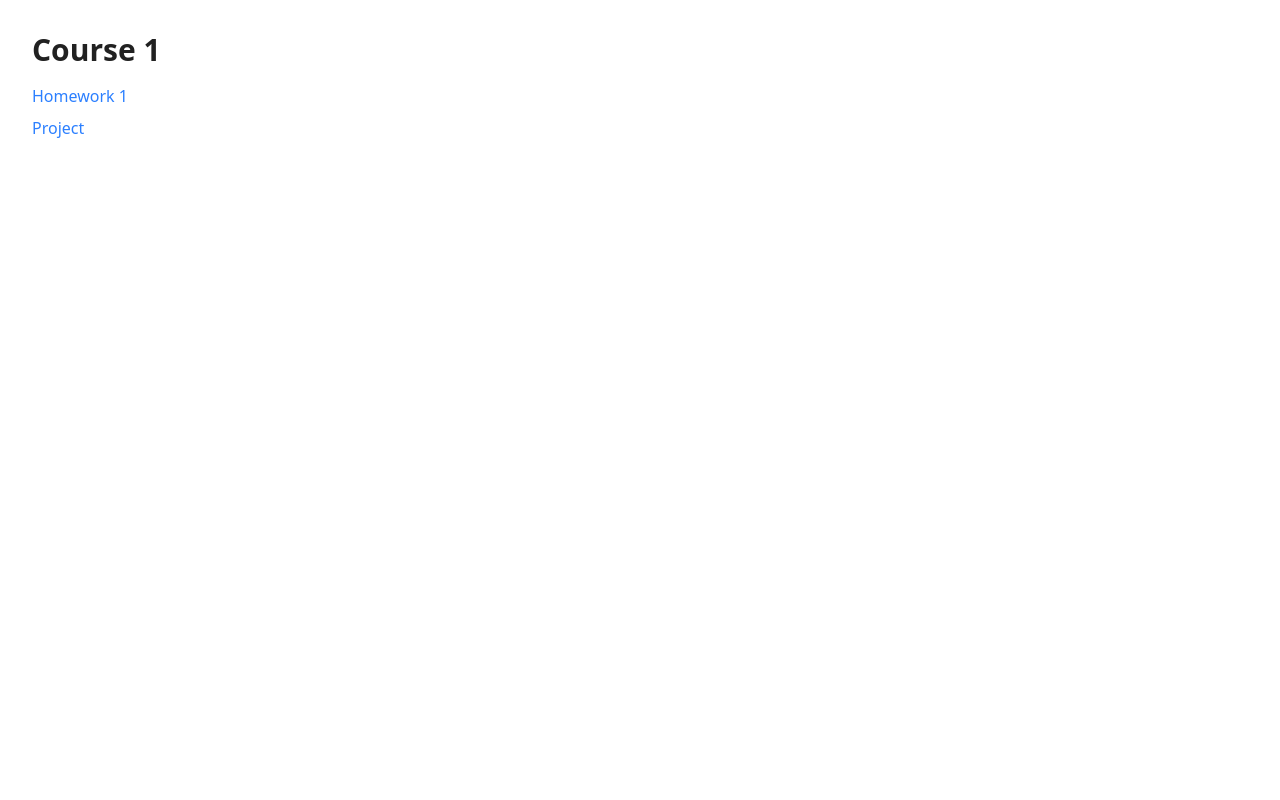
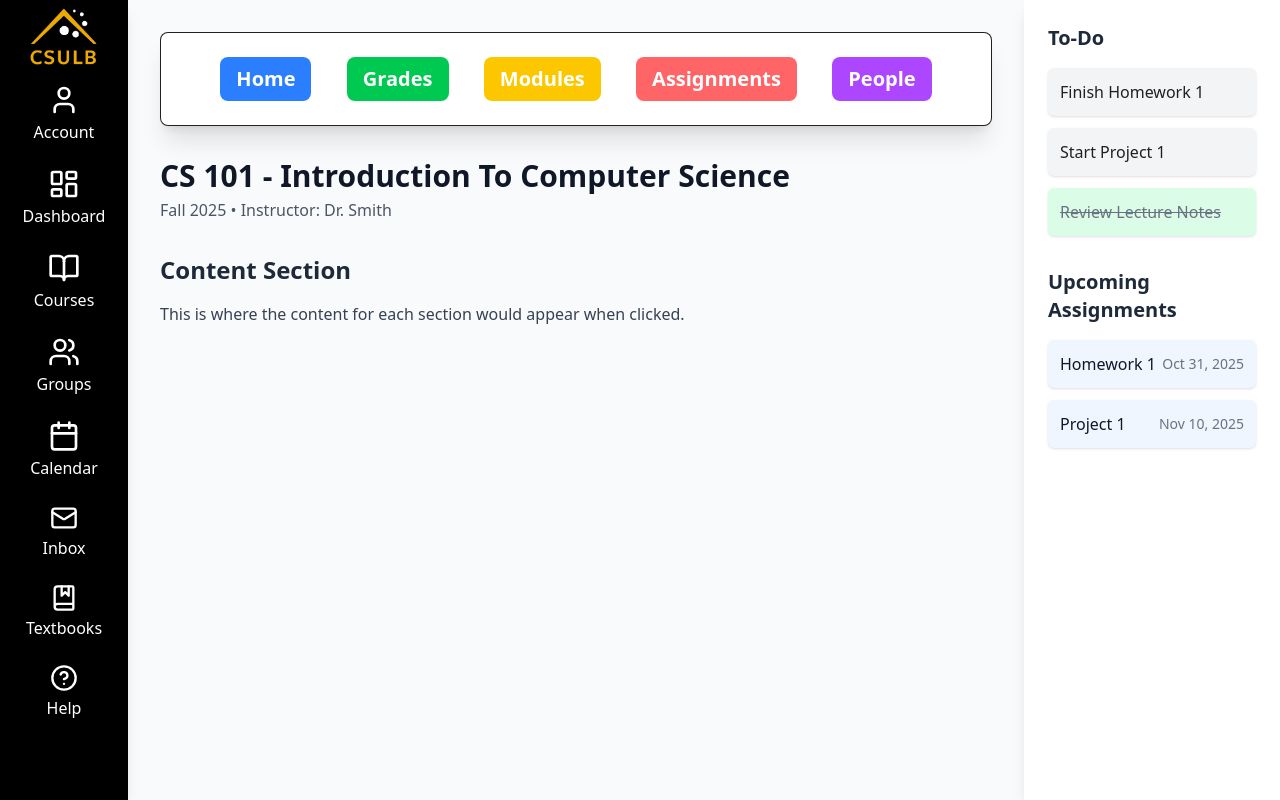
Before and after one commit to lnguyen14123/448-canvas, a React (Vite) app: page /course/1 in a window 1280 px wide. Built offline with nearby package versions, Linux system fonts and the light colour scheme.

Commit message:
added course page

```diff
--- a/src/components/Sidebar.jsx
+++ b/src/components/Sidebar.jsx
@@ -18,50 +18,52 @@ import logo from "../assets/logo.png"
 
 export default function Sidebar() {
   return (
-    <aside className="w-20 bg-black text-white flex flex-col items-center py-6 space-y-6 shadow-lg">
+    <aside className="w-[10vw] bg-black text-white flex flex-col items-center space-y-6 shadow-lg">
       {/* App Icon / Logo */}
       {/* Logo */}
-      <div className="mb-4">
-        <img
-          src={logo}
-          alt="Logo"
-          className="w-10 h-10 object-contain rounded"
-        />
-      </div>
+<div className="mb-2">
+  <Link to="/" className="flex items-center justify-center">
+    <img
+      src={logo}
+      alt="Logo"
+      className="w-[6vw] object-contain rounded hover:opacity-80 transition-opacity duration-200"
+    />
+  </Link>
+</div>
 
       {/* Nav Links */}
-      <nav className="flex flex-col items-center space-y-6 text-sm">
+      <nav className="flex flex-col items-center space-y-6 text-md">
         <Link to="/account" className="flex flex-col items-center hover:text-blue-400">
-          <User className="w-5 h-5 mb-1" />
-          <span className="text-xs">Account</span>
+          <User className="w-8 h-8 mb-1" />
+          <span className="">Account</span>
         </Link>
 
-        <Link to="/dashboard" className="flex flex-col items-center hover:text-blue-400">
-          <LayoutDashboard className="w-5 h-5 mb-1" />
-          <span className="text-xs">Dashboard</span>
+        <Link to="/" className="flex flex-col items-center hover:text-blue-400">
+          <LayoutDashboard className="w-8 h-8 mb-1" />
+          <span className="">Dashboard</span>
         </Link>
 
         <Link to="/courses" className="flex flex-col items-center hover:text-blue-400">
-          <BookOpen className="w-5 h-5 mb-1" />
-          <span className="text-xs">Courses</span>
+          <BookOpen className="w-8 h-8 mb-1" />
+          <span className="">Courses</span>
         </Link>
 
         <Link to="/groups" className="flex flex-col items-center hover:text-blue-400">
-          <Users className="w-5 h-5 mb-1" />
-          <span className="text-xs">Groups</span>
+          <Users className="w-8 h-8 mb-1" />
+          <span className="">Groups</span>
         </Link>
 
         <Link to="/calendar" className="flex flex-col items-center hover:text-blue-400">
-          <Calendar className="w-5 h-5 mb-1" />
-          <span className="text-xs">Calendar</span>
+          <Calendar className="w-8 h-8 mb-1" />
+          <span className="">Calendar</span>
         </Link>
 
         <Link to="/inbox" className="flex flex-col items-center hover:text-blue-400">
-          <Mail className="w-5 h-5 mb-1" />
-          <span className="text-xs">Inbox</span>
+          <Mail className="w-7 h-7 mb-1" />
+          <span className="">Inbox</span>
         </Link>
 
-        <Link to="/history" className="flex flex-col items-center hover:text-blue-400">
+        {/* <Link to="/history" className="flex flex-col items-center hover:text-blue-400">
           <Clock className="w-5 h-5 mb-1" />
           <span className="text-xs">History</span>
         </Link>
@@ -69,16 +71,16 @@ export default function Sidebar() {
         <Link to="/my-media" className="flex flex-col items-center hover:text-blue-400">
           <PlayCircle className="w-5 h-5 mb-1" />
           <span className="text-xs">My Media</span>
-        </Link>
+        </Link> */}
 
         <Link to="/textbooks" className="flex flex-col items-center hover:text-blue-400">
-          <BookMarked className="w-5 h-5 mb-1" />
-          <span className="text-xs">Textbooks</span>
+          <BookMarked className="w-7 h-7 mb-1" />
+          <span className="">Textbooks</span>
         </Link>
 
         <Link to="/help" className="flex flex-col items-center hover:text-blue-400">
-          <HelpCircle className="w-5 h-5 mb-1" />
-          <span className="text-xs">Help</span>
+          <HelpCircle className="w-7 h-7 mb-1" />
+          <span className="">Help</span>
         </Link>
       </nav>
     </aside>
--- a/src/pages/Course.jsx
+++ b/src/pages/Course.jsx
@@ -1,25 +1,107 @@
 import React from "react";
 import { useParams, Link } from "react-router-dom";
+import Sidebar from "../components/Sidebar";
 
 export default function Course() {
   const { courseId } = useParams();
-  const assignments = [
-    { id: 1, title: "Homework 1" },
-    { id: 2, title: "Project" }
+
+  const sections = [
+    { name: "Home", color: "bg-blue-500", path: `/courses/${courseId}/home` },
+    { name: "Grades", color: "bg-green-500", path: `/courses/${courseId}/grades` },
+    { name: "Modules", color: "bg-yellow-400", path: `/courses/${courseId}/modules` },
+    { name: "Assignments", color: "bg-red-400", path: `/courses/${courseId}/assignments` },
+    { name: "People", color: "bg-purple-500", path: `/courses/${courseId}/people` },
+  ];
+
+  const todos = [
+    { id: 1, task: "Finish Homework 1", done: false },
+    { id: 2, task: "Start Project 1", done: false },
+    { id: 3, task: "Review Lecture Notes", done: true },
+  ];
+
+  const upcomingAssignments = [
+    { id: 1, title: "Homework 1", due: "Oct 31, 2025" },
+    { id: 2, title: "Project 1", due: "Nov 10, 2025" },
   ];
 
   return (
-    <div className="p-8">
-      <h1 className="text-3xl font-bold mb-4">Course {courseId}</h1>
-      <ul>
-        {assignments.map(a => (
-          <li key={a.id} className="mb-2">
-            <Link to={`assignment/${a.id}`} className="text-blue-500 hover:underline">
-              {a.title}
-            </Link>
-          </li>
-        ))}
-      </ul>
+    <div className="min-h-screen flex bg-gray-50">
+      {/* Left Sidebar */}
+      <Sidebar />
+
+      {/* Main Content */}
+      <main className="flex-1 p-8">
+        {/* Top Navigation Section */}
+<section className="bg-white p-6 rounded-lg shadow-xl border mb-8">
+  <nav className="flex justify-evenly">
+    {sections.map((section) => (
+      <Link
+        key={section.name}
+        to={section.path}
+        className={`${section.color} text-xl text-white px-4 py-2 rounded-lg font-bold hover:opacity-80 transition`}
+      >
+        {section.name}
+      </Link>
+    ))}
+  </nav>
+</section>
+
+        {/* Course Header */}
+        <header className="flex justify-between items-center mb-8">
+          <div>
+            <h1 className="text-3xl font-semibold text-gray-900">
+              CS 101 - Introduction To Computer Science
+            </h1>
+            <p className="text-gray-600 mt-1">Fall 2025 • Instructor: Dr. Smith</p>
+          </div>
+        </header>
+
+        {/* Main content */}
+        <section>
+          <h2 className="text-2xl font-semibold mb-4 text-gray-800">Content Section</h2>
+          <p className="text-gray-700">
+            This is where the content for each section would appear when clicked.
+          </p>
+        </section>
+      </main>
+
+      {/* Right Sidebar */}
+      <aside className="w-[20vw] bg-white p-6 flex-shrink-0 shadow-lg">
+        {/* To-Do List */}
+        <div className="mb-8">
+          <h2 className="text-xl font-semibold mb-4 text-gray-800">To-Do</h2>
+          <ul className="space-y-3">
+            {todos.map((todo) => (
+              <li
+                key={todo.id}
+                className={`p-3 rounded-md shadow-sm ${
+                  todo.done ? "bg-green-100 line-through text-gray-500" : "bg-gray-100"
+                }`}
+              >
+                {todo.task}
+              </li>
+            ))}
+          </ul>
+        </div>
+
+        {/* Upcoming Assignments */}
+        <div>
+          <h2 className="text-xl font-semibold mb-4 text-gray-800">Upcoming Assignments</h2>
+          <ul className="space-y-3">
+            {upcomingAssignments.map((a) => (
+              <li
+                key={a.id}
+                className="p-3 rounded-md shadow-sm bg-blue-50 hover:bg-blue-100 transition"
+              >
+                <div className="flex justify-between items-center">
+                  <span className="font-medium text-gray-900">{a.title}</span>
+                  <span className="text-sm text-gray-500">{a.due}</span>
+                </div>
+              </li>
+            ))}
+          </ul>
+        </div>
+      </aside>
     </div>
   );
 }
--- a/src/pages/Dashboard.jsx
+++ b/src/pages/Dashboard.jsx
@@ -1,15 +1,15 @@
 import React from "react";
 import { Link } from "react-router-dom";
 import Sidebar from "../components/Sidebar";
-import img from "../assets/lb_csulb.png"
+import img from "../assets/lb_csulb.png";
 
 export default function Dashboard() {
   const courses = [
-  { id: 1, name: "CS101", color: "bg-blue-500" },
-  { id: 2, name: "Math201", color: "bg-green-500" },
-  { id: 3, name: "ENG102", color: "bg-red-500" },
-  { id: 4, name: "HIST210", color: "bg-yellow-500" },
-  { id: 5, name: "HIST210", color: "bg-orange-500" }
+    { id: 1, name: "CS 101", subject: "Introduction to Computer Science", color: "bg-blue-500" },
+    { id: 2, name: "MATH 201", subject: "Calculus II", color: "bg-green-500" },
+    { id: 3, name: "ENG 102", subject: "Critical Writing and Analysis", color: "bg-red-500" },
+    { id: 4, name: "HIST 210", subject: "World Civilizations", color: "bg-yellow-500" },
+    { id: 5, name: "SCI 210", subject: "General Biology", color: "bg-orange-500" }
   ];
 
   const todos = [
@@ -32,21 +32,27 @@ const courses = [
         </header>
 
         {/* Course Grid */}
-            <section className="mt-8 grid grid-cols-1 sm:grid-cols-2 lg:grid-cols-3 gap-6 pr-[7vw] ">
+        <section className="mt-8 grid grid-cols-1 sm:grid-cols-2 lg:grid-cols-3 gap-6 pr-[7vw]">
           {courses.map((course) => (
             <Link
               key={course.id}
               to={`/course/${course.id}`}
-                className="rounded
-                hover:scale-[1.02] transition-transform duration-200 flex flex-col overflow-hidden
-                shadow-[0_4px_4px_rgba(0,0,0,.3)]"
+              className="rounded hover:scale-[1.02] transition-transform duration-200 flex flex-col overflow-hidden shadow-[0_4px_4px_rgba(0,0,0,.3)]"
             >
               {/* Top colored section */}
               <div className={`${course.color} h-[17vh] w-full`}></div>
 
               {/* Bottom white section with text */}
-                <div className="bg-white p-4 h-[15vh] text-sm flex items-center text-xl text-gray-800">
+              <div className="bg-white p-4 h-[15vh] flex flex-col justify-between items-start text-gray-800">
+                {/* Subject at the top */}
+                <p className="text-lg text-black">
+                  {course.subject}
+                </p>
+
+                {/* Course name glued to bottom-left */}
+                <p className="text-sm text-gray-500 font-semibold">
                   {course.name}
+                </p>
               </div>
             </Link>
           ))}
@@ -56,9 +62,9 @@ const courses = [
       {/* Right Sidebar - To-Do List */}
       <aside className="w-[25vw] bg-white p-6 flex-shrink-0">
         <img
-                  src={img}// replace with your image path
+          src={img}
           alt=""
-                    className="h-[6vh] mb-2" // adjust size and spacing
+          className="h-[6vh] mb-2"
         />
 
         <h2 className="text-xl font-semibold mb-4 text-gray-800">To-Do</h2>
```
Lines whose indentation alone changed are shown as unchanged.
